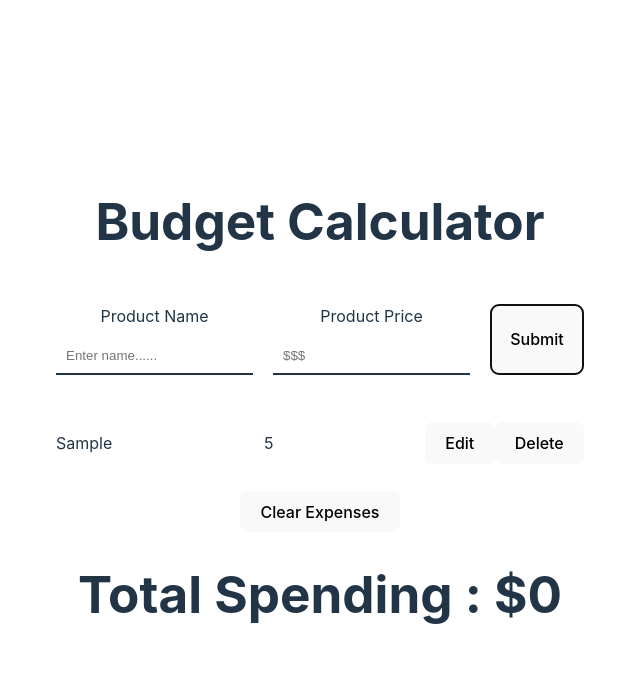
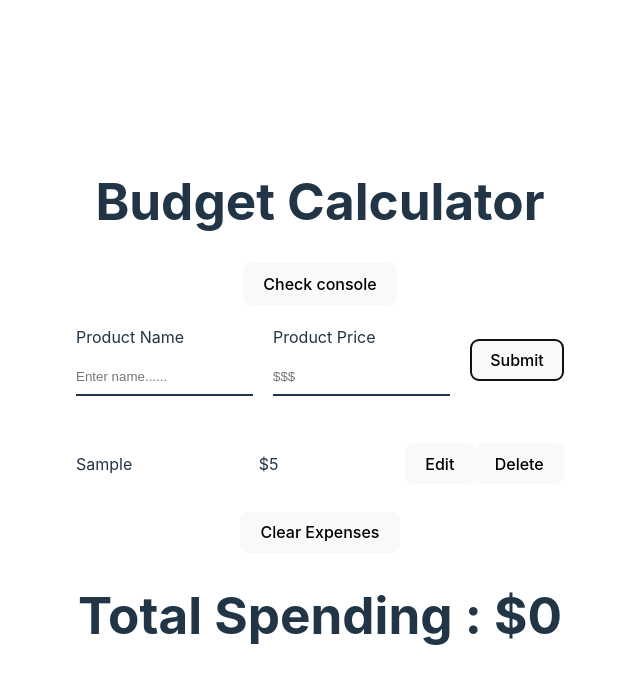
Before and after one commit to afaqalii/ExpenseTracker, a React (Vite) app: page / in a window 1280 px wide. Both pictures are taken after typing "Sample", "5" into the empty fields and a click on the button "Submit". Shown: the top 684 px of the page, without its empty margins (320-960 px from the left). Built offline with nearby package versions, Linux system fonts and the light colour scheme.

Commit message:
done some little changes to the code

```diff
--- a/package.json
+++ b/package.json
@@ -12,7 +12,8 @@
     "node-sass": "^8.0.0",
     "react": "^18.2.0",
     "react-dom": "^18.2.0",
-    "sass": "^1.59.3"
+    "sass": "^1.59.3",
+    "uuid": "^9.0.0"
   },
   "devDependencies": {
     "@types/react": "^18.0.28",
--- a/src/components/ExpenseTracker.jsx
+++ b/src/components/ExpenseTracker.jsx
@@ -1,17 +1,18 @@
 import React, { useRef, useState, useEffect } from 'react'
+import {v4} from "uuid"
 import "./ExpenseTracker.scss"
 
 const ExpenseTracker = () => {
-
     const [BudgetValues, setBudgetValues] = useState([])
     const [ProductName, setProductName] = useState("")
     const [ProductPrice, setProductPrice] = useState()
     const [TotalSpending, setTotalSpending] = useState([0])
     const [DisplayTotalSpentNumber, setDisplayTotalSpentNumber] = useState()
 
-    const GetBudgetValues = () => {
+    const GetBudgetValues = (e) => {
+        e.preventDefault()
         if(ProductName && ProductPrice) {
-            setBudgetValues((prevState => [...prevState, {ProductName, ProductPrice}]))
+            setBudgetValues((prevState => [...prevState, {ProductName, ProductPrice, id: v4()}]))
             setProductName("")
             setProductPrice("")
             setTotalSpending([ ProductPrice + ProductPrice ])
@@ -26,32 +27,48 @@ const ExpenseTracker = () => {
         setBudgetValues([])
         setDisplayTotalSpentNumber(0)
     }
+    const DeleteExpenses = (id) => {
+       const DeletedItem =  BudgetValues.filter(item => item.id !== id)
+       setBudgetValues(DeletedItem)
+    }
+    const EditExpenses = (id) => {
+         const ItemEdited = BudgetValues.find(item => item.id === id)
+        // setProductName("Afaq")
+        // setProductPrice("$000")
+    }
+    const checkConsole  = () => {
+        console.log(BudgetValues)
+    }
 
     return (
     <div className='Expense_Calculator_div'>
         <h1>Budget Calculator</h1>
+        <button onClick={checkConsole}>Check console</button>
         <div className="Expense_Calculator">
+            <form onSubmit={GetBudgetValues}>
                 <div className="input_div">
                     <label htmlFor="">Product Name</label>
-                <input type="text" value={ProductName} onChange={e => setProductName(e.target.value)}  placeholder='Enter name......' name="" />
+                    <input type="text" value={ProductName} onChange={e => setProductName(e.target.value)}  placeholder='Enter name......' />
                 </div>
                 <div className="input_div">
                     <label htmlFor="">Product Price</label>
                     <input type="number" value={ProductPrice} onChange={e => setProductPrice(e.target.value)} placeholder='$$$' name="" id="" />
                 </div>
+            </form>
             <button onClick={GetBudgetValues}>Submit</button>
 
         </div>
         {BudgetValues?.map((budgetValue => {
+               const {id} = budgetValue
 
             return (
                   <div className="Expense_display">
                         <div className="display_div">
                                     <p className='display_name'>{budgetValue?.ProductName}</p>
-                                    <p className='display_price'>{budgetValue?.ProductPrice}</p>
+                                    <p className='display_price'>${budgetValue?.ProductPrice}</p>
                                 <div className="display_buttons">
-                                    <button>Edit</button>
-                                        <button>Delete</button>
+                                    <button onClick={() => EditExpenses(id)}>Edit</button>
+                                    <button onClick={() => DeleteExpenses(id)}>Delete</button>
                                 </div>
                         </div>
                     </div>
--- a/src/components/ExpenseTracker.scss
+++ b/src/components/ExpenseTracker.scss
@@ -1,18 +1,25 @@
 .Expense_Calculator_div {
     .Expense_Calculator {
         display: flex;
+        justify-content: center;
         gap: 20px;
+        align-items: center;
         padding: 20px;
+        form {
+            display: flex;
+            gap: 20px;
             .input_div {
                 display: flex;
                 flex-direction: column;
                 gap: 10px;
+                text-align: left;
                 input {
                     border: none;
                     border-bottom: 2px solid rgb(33,53,71);
-                padding: 10px;
+                    padding: 10px 0;
                 }
 
+            }
         }
     }
     .Expense_display {
```
Also changed, not shown: 1 other file (tests, documents, lock files or other folders). Lines whose indentation alone changed are shown as unchanged.
